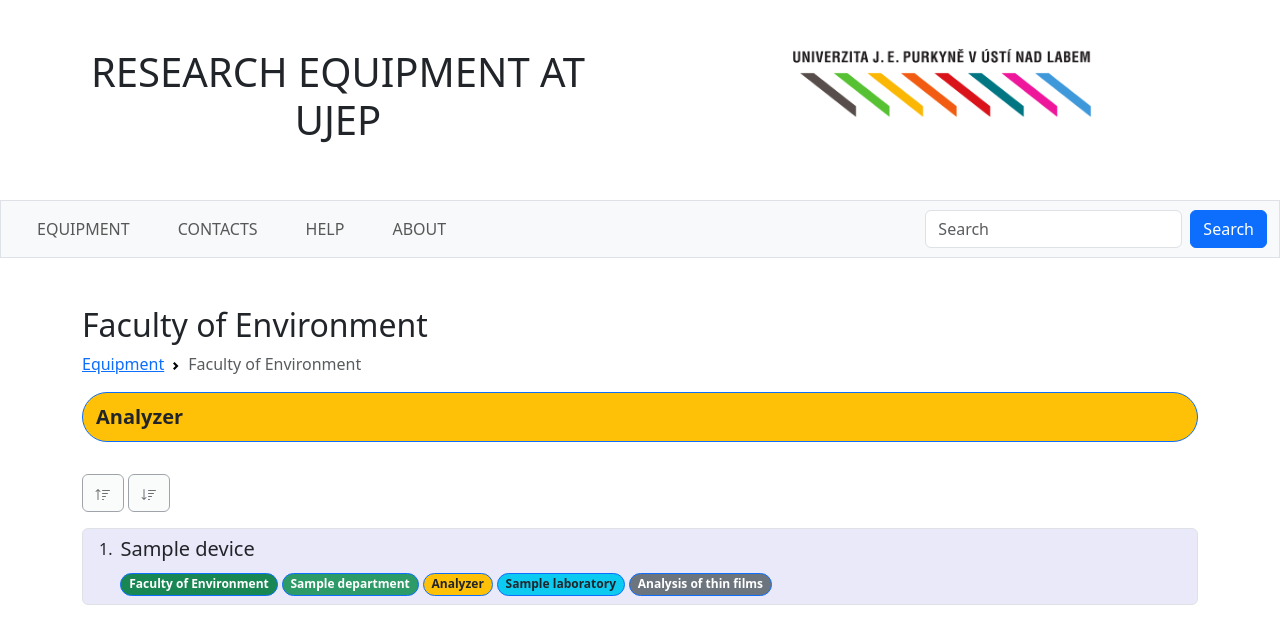
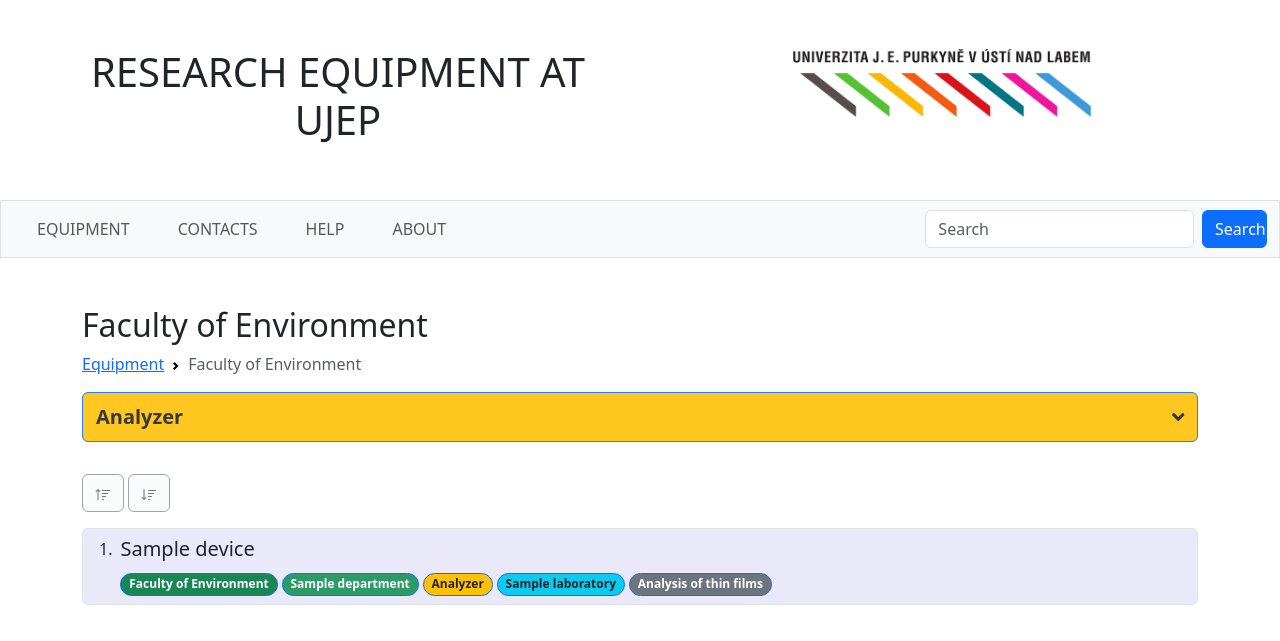
Before and after one commit to ki-ujep/facilities, a Django app: page /facultydevices/1/1 in a window 1280 px wide. Shown: the top 641 px of the page. Run offline with Django 4.2, Linux system fonts and the light colour scheme; data comes from the database, SQL or seed files in the repository; tables that the repository leaves empty hold one stand-in row (values such as "Sample post"); parts of the project's set-up code (start-up, migrations or seed data) failed here and were passed over; some libraries are stand-ins or nearby versions.

Commit message:
Added fontawesome because of arrow icon in the div on faculty_devices page

```diff
--- /dev/null
+++ b/facility/client/static/css/faculty_devices.css
@@ -0,0 +1,35 @@
+.panel-heading {
+    padding: 0;
+    border: 0;
+}
+
+.panel-title > a, .panel-title > a:active {
+    display: block;
+    padding: 15px;
+    color: #555;
+    font-size: 16px;
+    font-weight: bold;
+    text-transform: uppercase;
+    letter-spacing: 1px;
+    word-spacing: 3px;
+    text-decoration: none;
+}
+
+.panel-heading.active a:before {
+    -webkit-transform: rotate(180deg);
+    -moz-transform: rotate(180deg);
+    transform: rotate(180deg);
+}
+
+.btn {
+  position: relative;
+  overflow: hidden;
+}
+
+.btn i {
+  transition: transform 0.3s ease;
+}
+
+.btn.active i {
+  transform: rotate(180deg);
+}
--- a/facility/client/templates/base.html
+++ b/facility/client/templates/base.html
@@ -4,6 +4,8 @@
     {% load static %}
     {% load bootstrap5 %}
     {% load active_link_tags %}
+    <script src="https://code.jquery.com/jquery-2.2.4.min.js"></script>
+    <script src="https://use.fontawesome.com/releases/v5.15.3/js/all.js" crossorigin="anonymous"></script>
     {% bootstrap_css %}
     {% bootstrap_javascript %}
     <meta charset="UTF-8">
@@ -11,6 +13,7 @@
     <meta name="viewport" content="width=device-width, initial-scale=1.0, shrink-to-fit=no">
     <title>{% block title %}{% endblock %}</title>
     {% block style %}{% endblock %}
+    {% block script %}{% endblock %}
     <link rel="stylesheet" href="{% static 'css/style.css' %}">
     <link rel="icon" type="image/png" sizes="192x192"
           href="https://www.ujep.cz/wp-content/themes/ujep/img-ujep/android-icon-192x192.png"/>
--- a/facility/client/templates/facultydevices.html
+++ b/facility/client/templates/facultydevices.html
@@ -4,11 +4,13 @@
 
 {% block style %}
     <link rel="stylesheet" type="text/css" href="{% static "css/footer.css" %}">
+    <link rel="stylesheet" type="text/css" href="{% static "css/faculty_devices.css" %}">
 {% endblock %}
 
 {% block title %}
     Faculty Devices
 {% endblock %}
+
 
 {% block main %}
     <h2>{{ faculty_name }}</h2>
@@ -25,6 +27,18 @@
         {# recursive Django category tree #}
         {% include "partials/category_tree.html" %}
     {% endfor %}
+
+    {% block script %}
+    <script>
+        $('.panel').on('show.bs.collapse', function () {
+            $(this).siblings('.panel-heading').addClass('active');
+        });
+
+        $('.panel').on('hide.bs.collapse', function () {
+            $(this).siblings('.panel-heading').removeClass('active');
+        });
+    </script>
+{% endblock %}
     {% if order != "disable" %}
         <ul class="list-group d-inline">
             <li class="d-inline">
--- a/facility/client/templates/partials/category_tree.html
+++ b/facility/client/templates/partials/category_tree.html
@@ -1,15 +1,22 @@
 {# recursive Django category tree #}
 {% with id=category.id|stringformat:"s" %}
-    <a data-bs-toggle="collapse" href="#multiCollapse{{ id }}" role="button" aria-expanded="false"
-       aria-controls="multiCollapse">
+    <div class="panel-group" id="accordion" role="tablist" aria-multiselectable="true">
+    <div class="panel panel-default">
+        <div class="panel-heading" role="tab" id="headingOne">
+            <a data-bs-toggle="collapse" href="#multiCollapse{{ id }}" role="button" aria-expanded="true"
+               aria-controls="multiCollapse" style="opacity: 0.9">
                 <form action="{% url 'search_result' %}" method="get" class="d-inline">
-            <button class="btn btn-primary badge bg-warning text-dark rounded-pill"
+                    <button class="btn btn-primary badge bg-warning text-dark"
                             type="submit"
-                    name="query" value="{{ category.name }}" style="width: 100%;height: 50px;font-size: 20px;text-align: left">
+                            name="query" value="{{ category.name }}"
+                            style="width: 100%;height: 50px;font-size: 20px;text-align: left">
                         {{ category.name }}
+                        <i class='fas fa-angle-down' style="float: right"></i>
                     </button>
                 </form>
             </a>
+        </div>
+    </div>
     {# render devices #}
     <ul class="list-group stripedlist mt-3">
         {% for device in category.device_set.all %}
```
Lines whose indentation alone changed are shown as unchanged.
